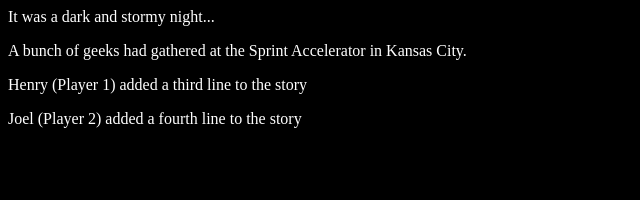
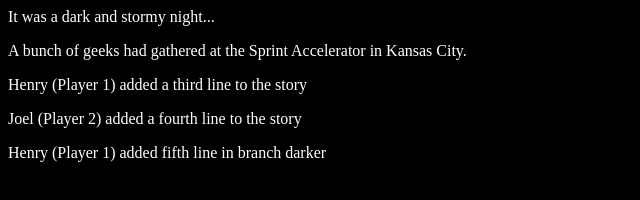
Before and after one commit to henryrylko/fireside-story, a plain HTML site: page index.html in a window 1280 px wide. Shown: the whole page, without its empty margins (0-640 px from the left). Drawn offline with Linux system fonts and the light colour scheme.

Commit message:
Henry (Player 1) added a fifth line in the darker branch

```diff
--- a/index.html
+++ b/index.html
@@ -7,5 +7,6 @@
       <p>A bunch of geeks had gathered at the Sprint Accelerator in Kansas City.</p>
       <p>Henry (Player 1) added a third line to the story</p>
       <p>Joel (Player 2) added a fourth line to the story</p>
+      <p>Henry (Player 1) added fifth line in branch darker</p>
    </body>
 </html>
```
